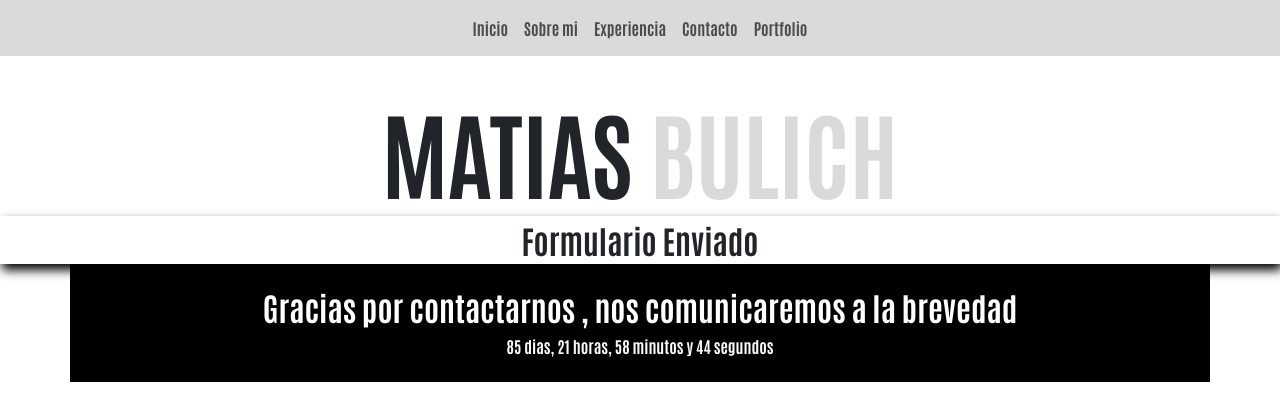
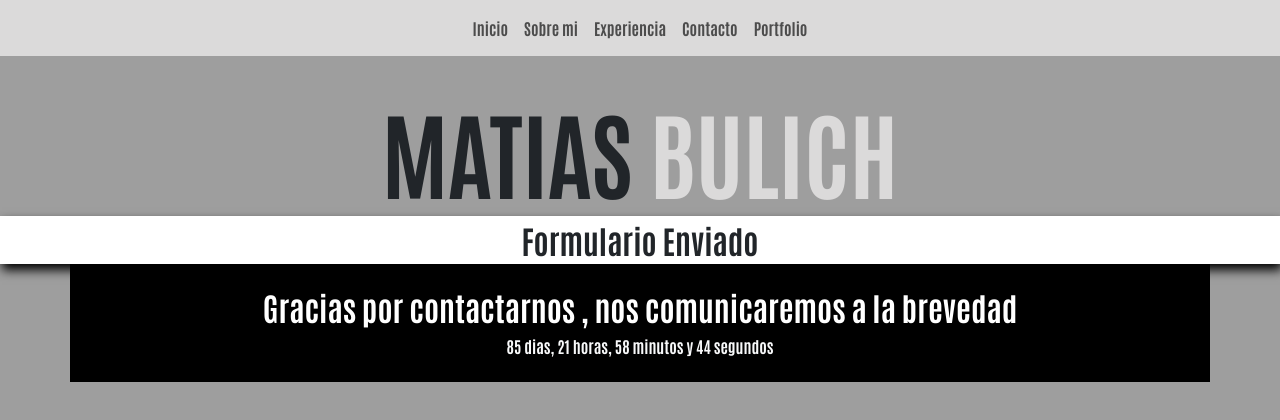
Before and after one commit to matibulich/argentina_programa, a website: page contacto2.html in a window 1280 px wide. Drawn offline with Linux system fonts and the light colour scheme; the site is published under a folder, as on GitHub Pages, so addresses that start at the root find nothing.

Commit message:
Update estilos.css

```diff
--- a/estilos.css
+++ b/estilos.css
@@ -3,7 +3,7 @@ padding:0px}
 
 
 body{
-     background-image: url(/img/fondo.jpg)!important;
+     background-image: url(./img/fondo.jpg)!important;
      background-size:cover;
 
 }
```
